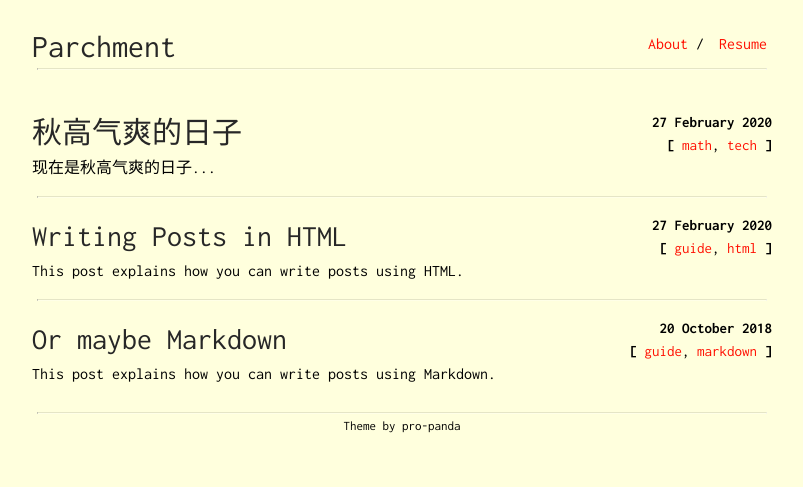
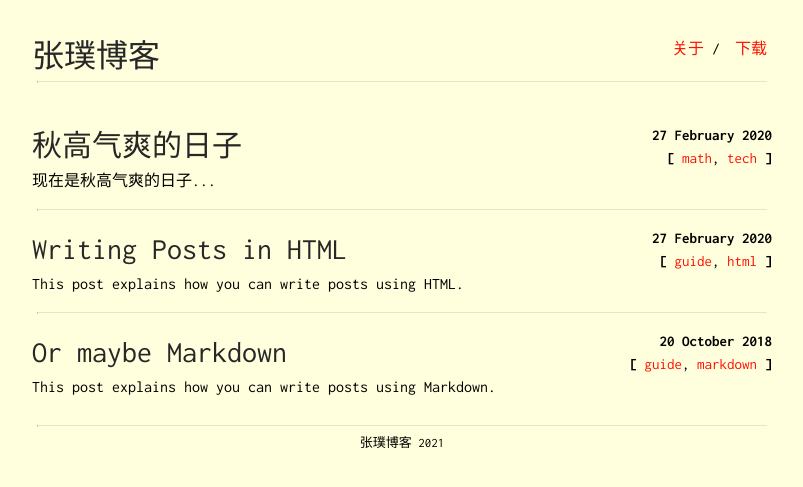
Before and after one commit to zhangpublog/zhangpublog.github.io, a Jekyll site: the page built from index.html, in a window 1280 px wide. Shown: the top 487 px of the page, without its empty margins (238-1041 px from the left). Built offline with Jekyll 4.4.1, drawn with Linux system fonts in a browser that asks for light colours.

Commit message:
Update _config.yml

```diff
--- a/_config.yml
+++ b/_config.yml
@@ -1,13 +1,13 @@
-title: Parchment
-author: pro-panda
-subtitle: The life of a frustrated engineer
+title: 张璞博客
+author: 张璞
+subtitle: welcome to my website!
 
-url: "https://pro-panda.github.io"
+url: "https://zhangpublog.github.io"
 baseurl: "/"
 
 footer_only_homepage: true
-footer_url: "https://github.com/pro-panda"
-footer_text: "Theme by pro-panda"
+footer_url: "https://zhangpublog.github.io"
+footer_text: "张璞博客 2021"
 
 profile-picture: assets/profile.png
 favicon_location: assets/favicon.ico
@@ -18,7 +18,7 @@ sass:
     sass_dir: css
 
 navbar:
- - name: "About"
+ - name: "关于"
    link: "about"
- - name: "Resume"
+ - name: "下载"
    absolute-link: "https://pro-panda.github.io/resume.pdf"
```
